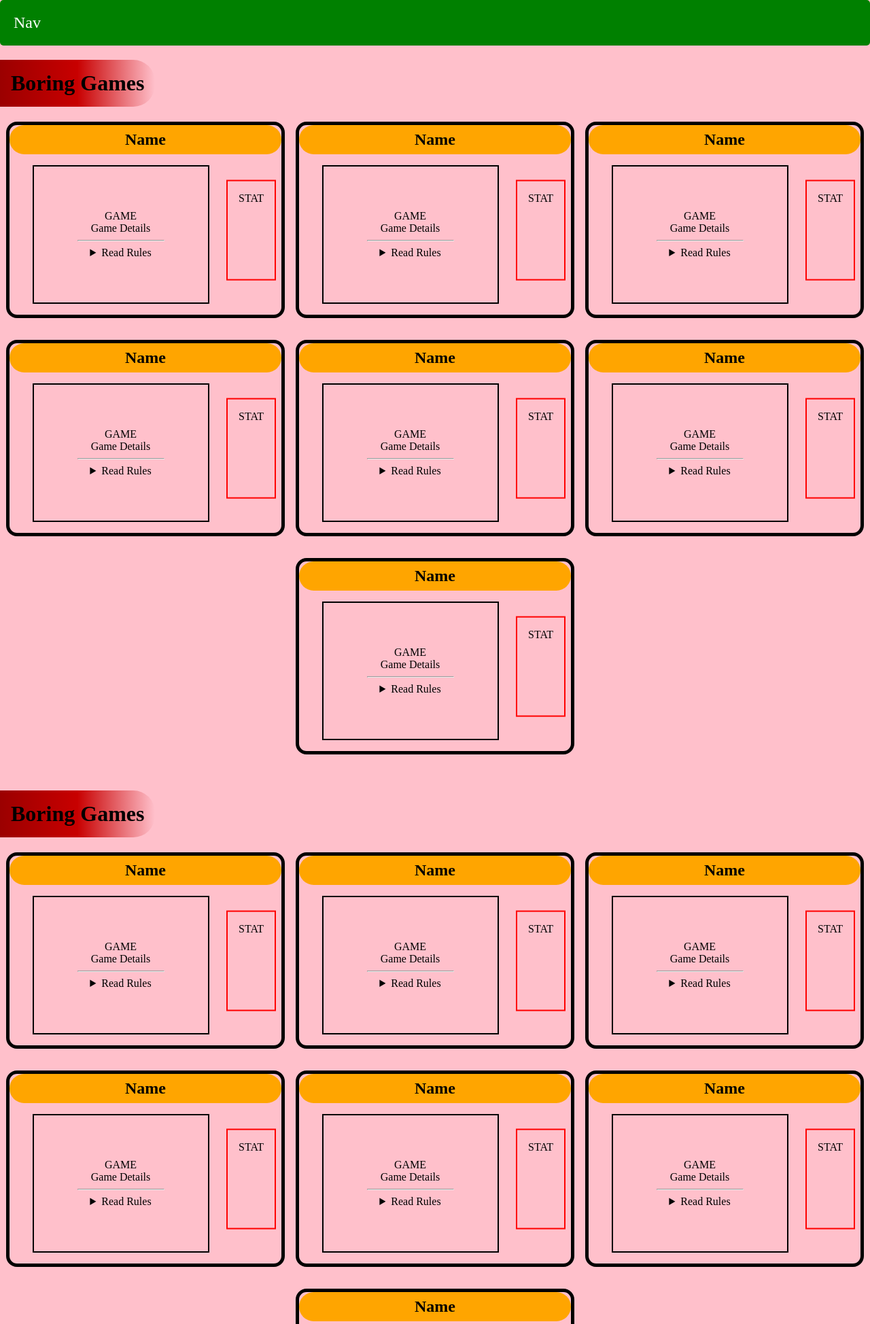
After one commit to pulgamecanica/WebProgLuso, a PHP site: page /layouts/games-layout.html in a window 1280 px wide. The commit adds this page. Shown: the top 1948 px of the page at 68% size. Run offline with PHP 8.4, Linux system fonts and the light colour scheme.

Commit message:
Cleaned the css file and Started with games dev

```diff
--- /dev/null
+++ b/layouts/games-layout.html
@@ -0,0 +1,380 @@
+<!DOCTYPE html>
+<html>
+<head>
+	<link rel="stylesheet" type="text/css" href="../style/layout_example_style.css">
+	<title>BoringWeb</title>
+	<meta name="viewport" content="width=device-width,initial-scale=1.0">
+</head>
+<body>
+	<div class="nav">Nav</div>
+	<div class="games-wrapper">
+		<h1 id="games-section-title">Boring Games</h1>
+		<section class="games-section">
+			<section class="game-container">
+				<h2>Name</h2>
+				<article>
+					<figure>
+						GAME
+						<figcaption>Game Details</figcaption>
+						<hr>
+						<details>
+							<summary>Read Rules</summary>
+							<p>The rules of this games</p>
+							<p>This game is based on this other game</p>
+							<footer>Developed by DoggoMaster09 on Mon 18 Sep 21</footer>
+						</details>
+					</figure>
+					<aside>STAT</aside>
+				</article>
+			</section>
+			<section class="game-container">
+				<h2>Name</h2>
+				<article>
+					<figure>
+						GAME
+						<figcaption>Game Details</figcaption>
+						<hr>
+						<details>
+							<summary>Read Rules</summary>
+							<p>The rules of this games</p>
+							<p>This game is based on this other game</p>
+							<footer>Developed by DoggoMaster09 on Mon 18 Sep 21</footer>
+						</details>
+					</figure>
+					<aside>STAT</aside>
+				</article>
+			</section>
+			<section class="game-container">
+				<h2>Name</h2>
+				<article>
+					<figure>
+						GAME
+						<figcaption>Game Details</figcaption>
+						<hr>
+						<details>
+							<summary>Read Rules</summary>
+							<p>The rules of this games</p>
+							<p>This game is based on this other game</p>
+							<footer>Developed by DoggoMaster09 on Mon 18 Sep 21</footer>
+						</details>
+					</figure>
+					<aside>STAT</aside>
+				</article>
+			</section>
+			<section class="game-container">
+				<h2>Name</h2>
+				<article>
+					<figure>
+						GAME
+						<figcaption>Game Details</figcaption>
+						<hr>
+						<details>
+							<summary>Read Rules</summary>
+							<p>The rules of this games</p>
+							<p>This game is based on this other game</p>
+							<footer>Developed by DoggoMaster09 on Mon 18 Sep 21</footer>
+						</details>
+					</figure>
+					<aside>STAT</aside>
+				</article>
+			</section>
+			<section class="game-container">
+				<h2>Name</h2>
+				<article>
+					<figure>
+						GAME
+						<figcaption>Game Details</figcaption>
+						<hr>
+						<details>
+							<summary>Read Rules</summary>
+							<p>The rules of this games</p>
+							<p>This game is based on this other game</p>
+							<footer>Developed by DoggoMaster09 on Mon 18 Sep 21</footer>
+						</details>
+					</figure>
+					<aside>STAT</aside>
+				</article>
+			</section>
+			<section class="game-container">
+				<h2>Name</h2>
+				<article>
+					<figure>
+						GAME
+						<figcaption>Game Details</figcaption>
+						<hr>
+						<details>
+							<summary>Read Rules</summary>
+							<p>The rules of this games</p>
+							<p>This game is based on this other game</p>
+							<footer>Developed by DoggoMaster09 on Mon 18 Sep 21</footer>
+						</details>
+					</figure>
+					<aside>STAT</aside>
+				</article>
+			</section>
+			<section class="game-container">
+				<h2>Name</h2>
+				<article>
+					<figure>
+						GAME
+						<figcaption>Game Details</figcaption>
+						<hr>
+						<details>
+							<summary>Read Rules</summary>
+							<p>The rules of this games</p>
+							<p>This game is based on this other game</p>
+							<footer>Developed by DoggoMaster09 on Mon 18 Sep 21</footer>
+						</details>
+					</figure>
+					<aside>STAT</aside>
+				</article>
+			</section>
+		</section>
+		<h1 id="games-section-title">Boring Games</h1>
+		<section class="games-section">
+			<section class="game-container">
+				<h2>Name</h2>
+				<article>
+					<figure>
+						GAME
+						<figcaption>Game Details</figcaption>
+						<hr>
+						<details>
+							<summary>Read Rules</summary>
+							<p>The rules of this games</p>
+							<p>This game is based on this other game</p>
+							<footer>Developed by DoggoMaster09 on Mon 18 Sep 21</footer>
+						</details>
+					</figure>
+					<aside>STAT</aside>
+				</article>
+			</section>
+			<section class="game-container">
+				<h2>Name</h2>
+				<article>
+					<figure>
+						GAME
+						<figcaption>Game Details</figcaption>
+						<hr>
+						<details>
+							<summary>Read Rules</summary>
+							<p>The rules of this games</p>
+							<p>This game is based on this other game</p>
+							<footer>Developed by DoggoMaster09 on Mon 18 Sep 21</footer>
+						</details>
+					</figure>
+					<aside>STAT</aside>
+				</article>
+			</section>
+			<section class="game-container">
+				<h2>Name</h2>
+				<article>
+					<figure>
+						GAME
+						<figcaption>Game Details</figcaption>
+						<hr>
+						<details>
+							<summary>Read Rules</summary>
+							<p>The rules of this games</p>
+							<p>This game is based on this other game</p>
+							<footer>Developed by DoggoMaster09 on Mon 18 Sep 21</footer>
+						</details>
+					</figure>
+					<aside>STAT</aside>
+				</article>
+			</section>
+			<section class="game-container">
+				<h2>Name</h2>
+				<article>
+					<figure>
+						GAME
+						<figcaption>Game Details</figcaption>
+						<hr>
+						<details>
+							<summary>Read Rules</summary>
+							<p>The rules of this games</p>
+							<p>This game is based on this other game</p>
+							<footer>Developed by DoggoMaster09 on Mon 18 Sep 21</footer>
+						</details>
+					</figure>
+					<aside>STAT</aside>
+				</article>
+			</section>
+			<section class="game-container">
+				<h2>Name</h2>
+				<article>
+					<figure>
+						GAME
+						<figcaption>Game Details</figcaption>
+						<hr>
+						<details>
+							<summary>Read Rules</summary>
+							<p>The rules of this games</p>
+							<p>This game is based on this other game</p>
+							<footer>Developed by DoggoMaster09 on Mon 18 Sep 21</footer>
+						</details>
+					</figure>
+					<aside>STAT</aside>
+				</article>
+			</section>
+			<section class="game-container">
+				<h2>Name</h2>
+				<article>
+					<figure>
+						GAME
+						<figcaption>Game Details</figcaption>
+						<hr>
+						<details>
+							<summary>Read Rules</summary>
+							<p>The rules of this games</p>
+							<p>This game is based on this other game</p>
+							<footer>Developed by DoggoMaster09 on Mon 18 Sep 21</footer>
+						</details>
+					</figure>
+					<aside>STAT</aside>
+				</article>
+			</section>
+			<section class="game-container">
+				<h2>Name</h2>
+				<article>
+					<figure>
+						GAME
+						<figcaption>Game Details</figcaption>
+						<hr>
+						<details>
+							<summary>Read Rules</summary>
+							<p>The rules of this games</p>
+							<p>This game is based on this other game</p>
+							<footer>Developed by DoggoMaster09 on Mon 18 Sep 21</footer>
+						</details>
+					</figure>
+					<aside>STAT</aside>
+				</article>
+			</section>
+		</section>
+		<h1 id="games-section-title">Frustrating Games</h1>
+		<section class="games-section">
+			<section class="game-container">
+				<h2>Name</h2>
+				<article>
+					<figure>
+						GAME
+						<figcaption>Game Details</figcaption>
+						<hr>
+						<details>
+							<summary>Read Rules</summary>
+							<p>The rules of this games</p>
+							<p>This game is based on this other game</p>
+							<footer>Developed by DoggoMaster09 on Mon 18 Sep 21</footer>
+						</details>
+					</figure>
+					<aside>STAT</aside>
+				</article>
+			</section>
+			<section class="game-container">
+				<h2>Name</h2>
+				<article>
+					<figure>
+						GAME
+						<figcaption>Game Details</figcaption>
+						<hr>
+						<details>
+							<summary>Read Rules</summary>
+							<p>The rules of this games</p>
+							<p>This game is based on this other game</p>
+							<footer>Developed by DoggoMaster09 on Mon 18 Sep 21</footer>
+						</details>
+					</figure>
+					<aside>STAT</aside>
+				</article>
+			</section>
+			<section class="game-container">
+				<h2>Name</h2>
+				<article>
+					<figure>
+						GAME
+						<figcaption>Game Details</figcaption>
+						<hr>
+						<details>
+							<summary>Read Rules</summary>
+							<p>The rules of this games</p>
+							<p>This game is based on this other game</p>
+							<footer>Developed by DoggoMaster09 on Mon 18 Sep 21</footer>
+						</details>
+					</figure>
+					<aside>STAT</aside>
+				</article>
+			</section>
+			<section class="game-container">
+				<h2>Name</h2>
+				<article>
+					<figure>
+						GAME
+						<figcaption>Game Details</figcaption>
+						<hr>
+						<details>
+							<summary>Read Rules</summary>
+							<p>The rules of this games</p>
+							<p>This game is based on this other game</p>
+							<footer>Developed by DoggoMaster09 on Mon 18 Sep 21</footer>
+						</details>
+					</figure>
+					<aside>STAT</aside>
+				</article>
+			</section>
+			<section class="game-container">
+				<h2>Name</h2>
+				<article>
+					<figure>
+						GAME
+						<figcaption>Game Details</figcaption>
+						<hr>
+						<details>
+							<summary>Read Rules</summary>
+							<p>The rules of this games</p>
+							<p>This game is based on this other game</p>
+							<footer>Developed by DoggoMaster09 on Mon 18 Sep 21</footer>
+						</details>
+					</figure>
+					<aside>STAT</aside>
+				</article>
+			</section>
+			<section class="game-container">
+				<h2>Name</h2>
+				<article>
+					<figure>
+						GAME
+						<figcaption>Game Details</figcaption>
+						<hr>
+						<details>
+							<summary>Read Rules</summary>
+							<p>The rules of this games</p>
+							<p>This game is based on this other game</p>
+							<footer>Developed by DoggoMaster09 on Mon 18 Sep 21</footer>
+						</details>
+					</figure>
+					<aside>STAT</aside>
+				</article>
+			</section>
+			<section class="game-container">
+				<h2>Name</h2>
+				<article>
+					<figure>
+						GAME
+						<figcaption>Game Details</figcaption>
+						<hr>
+						<details>
+							<summary>Read Rules</summary>
+							<p>The rules of this games</p>
+							<p>This game is based on this other game</p>
+							<footer>Developed by DoggoMaster09 on Mon 18 Sep 21</footer>
+						</details>
+					</figure>
+					<aside>STAT</aside>
+				</article>
+			</section>
+		</section>
+	</div>
+	<div class="footer">Footer</div>
+</body>
+</html>
--- a/style/index.css
+++ b/style/index.css
@@ -81,7 +81,7 @@ body {
 }
 .footer .socials-list li:hover, .footer .quicks li:hover {font-size: 120%;}
 .footer .socials-list .facebook a {color: #3b5998;}
-.footer .socials-list .instagram a { dcolor: #e1306c;}
+.footer .socials-list .instagram a { color: #e1306c;}
 .footer .socials-list .youtube a {color: #FF0000;}
 .footer .socials-list .github a { color: #4078c0;}
 .footer .socials-list .twitch a {color: #9147fe;}
--- a/style/layout_example_style.css
+++ b/style/layout_example_style.css
@@ -185,6 +185,49 @@ body {
 	margin: 1rem;
 	font-size: 300%;
 }
+.games-wrapper h1 {
+  	background-image: linear-gradient(to right, rgba(155,0,0,1), rgba(200,0,0,1), rgba(255,0,0,0));
+	padding: 1rem;
+	border-radius: 0 1em 1em 0;
+	display: inline-block;
+	font-size: 200%;
+}
+.games-wrapper .games-section {
+	display: flex;
+	flex-wrap: wrap;
+	justify-content: center;
+	align-items: baseline;
+	text-align: center;
+}
+.games-wrapper .games-section .game-container {
+	border-radius: 1em;
+	border: 5px solid black;
+	margin: 0 0.5rem 2rem;
+	min-width: 400px;
+}
+.games-wrapper .games-section .game-container h2 {
+	background: orange;
+	padding: 0.5rem;
+	border-radius: 1em;
+	margin: 0;
+}
+.games-wrapper .games-section .game-container article {
+	margin: 0.5rem;
+}
+.games-wrapper .games-section .game-container article figure {
+	border: 2px solid black;
+	padding: 4rem;
+	min-width: 8rem;
+	margin: 0.5rem;
+	display: inline-block;
+}
+.games-wrapper .games-section .game-container article aside {
+	padding: 1rem;
+	float: right;
+	height: 7rem;
+	border: 2px solid red;
+  	transform: translateY(20%);
+}
 @media only screen and (min-width: 1500px) {
 	.about-wrapper {
 		grid-template-columns: repeat(2, [col] 50% );
```
Also changed, not shown: games.html (+43 -5 lines).
